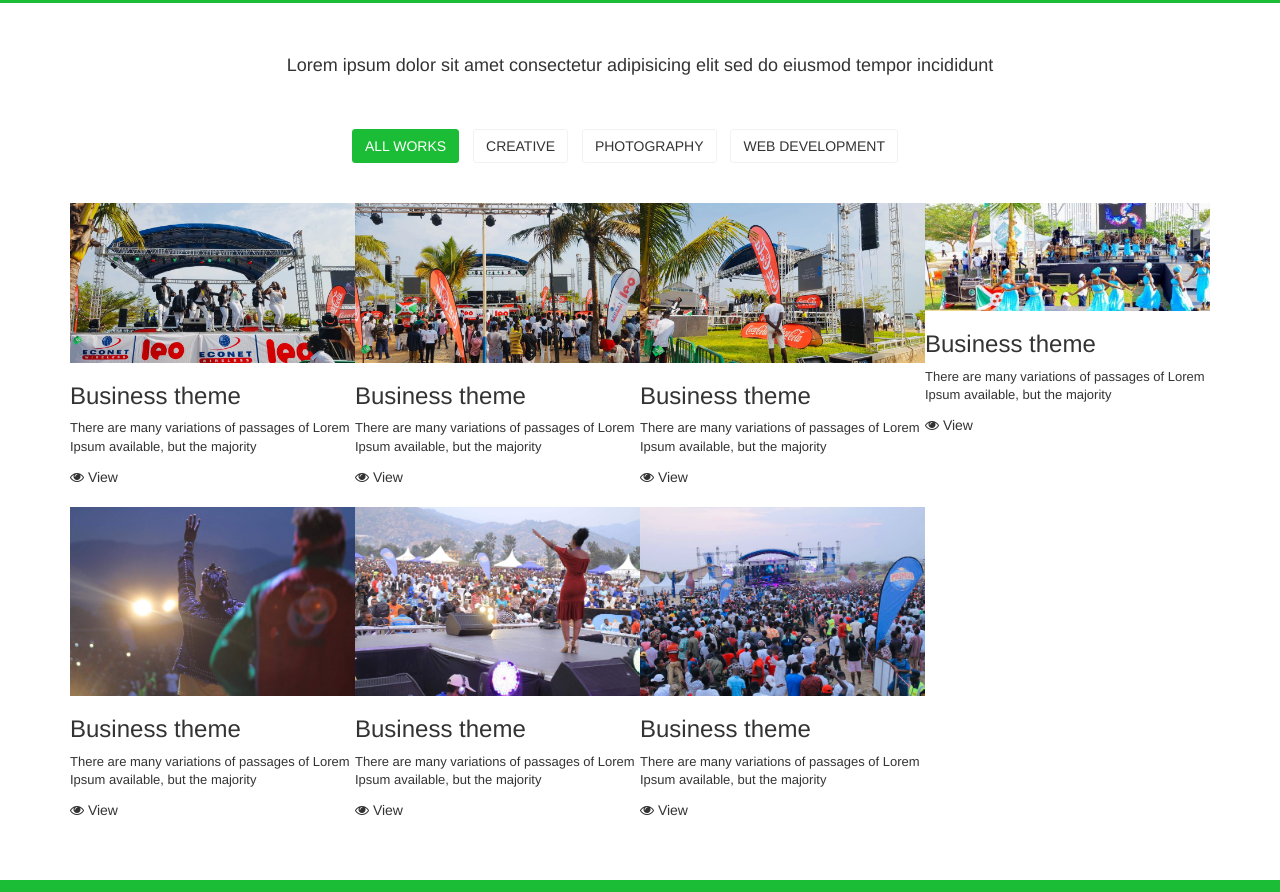
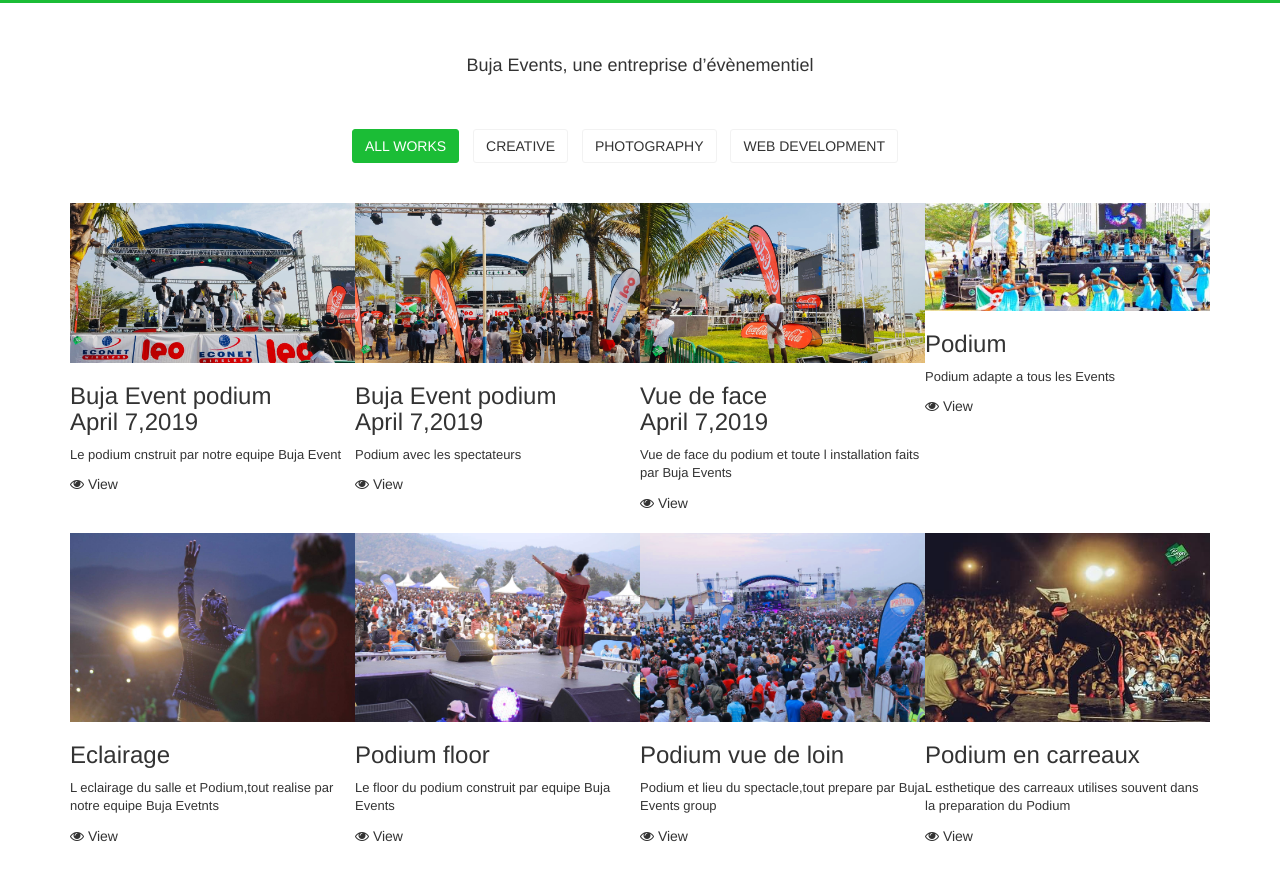
Before and after one commit to DukoreTech/BujaEvents, a plain HTML site: page portfolio.html in a window 1280 px wide. Shown: the part 148-1040 px from the top of the page. Drawn offline with Linux system fonts and the light colour scheme.

Commit message:
Portofolio modified

```diff
--- a/portfolio.html
+++ b/portfolio.html
@@ -65,7 +65,7 @@
     <section id="portfolio">
         <div class="container">
             <div class="center">
-               <p>Lorem ipsum dolor sit amet consectetur adipisicing elit sed do eiusmod tempor incididunt</p>
+               <p>Buja Events, une entreprise d’évènementiel </p>
             </div>
 
             <ul class="portfolio-filter text-center">
@@ -83,9 +83,9 @@
                             <img class="img-responsive" src="images/portfolio/recent/IMG_9931.jpg" alt="">
                             <div class="overlay">
                                 <div class="recent-work-inner">
-                                    <h3><a href="#">Business theme</a></h3>
-                                    <p>There are many variations of passages of Lorem Ipsum available, but the majority</p>
-                                    <a class="preview" href="images/portfolio/full/IMG_9941.jpg" rel="prettyPhoto"><i class="fa fa-eye"></i> View</a>
+                                    <h3><a href="#">Buja Event podium <br> April 7,2019 </a></h3>
+                                    <p>Le podium cnstruit par notre equipe Buja Event</p>
+                                    <a class="preview" href="images/portfolio/full/IMG_9931.jpg" rel="prettyPhoto"><i class="fa fa-eye"></i> View</a>
                                 </div>
                             </div>
                         </div>
@@ -96,9 +96,9 @@
                             <img class="img-responsive" src="images/portfolio/recent/IMG_9932.jpg" alt="">
                             <div class="overlay">
                                 <div class="recent-work-inner">
-                                    <h3><a href="#">Business theme</a></h3>
-                                    <p>There are many variations of passages of Lorem Ipsum available, but the majority</p>
-                                    <a class="preview" href="images/portfolio/full/IMG_9942.jpg" rel="prettyPhoto"><i class="fa fa-eye"></i> View</a>
+                                    <h3><a href="#">Buja Event podium <br> April 7,2019 </a></h3>
+                                    <p>Podium avec les spectateurs </p>
+                                    <a class="preview" href="images/portfolio/full/IMG_9932.jpg" rel="prettyPhoto"><i class="fa fa-eye"></i> View</a>
                                 </div>
                             </div>
                         </div>
@@ -109,9 +109,9 @@
                             <img class="img-responsive" src="images/portfolio/recent/IMG_9933.jpg" alt="">
                             <div class="overlay">
                                 <div class="recent-work-inner">
-                                    <h3><a href="#">Business theme</a></h3>
-                                    <p>There are many variations of passages of Lorem Ipsum available, but the majority</p>
-                                    <a class="preview" href="images/portfolio/full/IMG_9943.jpg" rel="prettyPhoto"><i class="fa fa-eye"></i> View</a>
+                                    <h3><a href="#">Vue de face <br> April 7,2019 </a></h3>
+                                    <p>Vue de face du podium et toute l installation faits par Buja Events</p>
+                                    <a class="preview" href="images/portfolio/full/IMG_9933.jpg" rel="prettyPhoto"><i class="fa fa-eye"></i> View</a>
                                 </div>
                             </div>
                         </div>
@@ -122,9 +122,9 @@
                             <img class="img-responsive" src="images/portfolio/recent/IMG_9934.jpg" alt="">
                             <div class="overlay">
                                 <div class="recent-work-inner">
-                                    <h3><a href="#">Business theme</a></h3>
-                                    <p>There are many variations of passages of Lorem Ipsum available, but the majority</p>
-                                    <a class="preview" href="images/portfolio/full/IMG_9944.jpg" rel="prettyPhoto"><i class="fa fa-eye"></i> View</a>
+                                    <h3><a href="#">Podium </a></h3>
+                                    <p>Podium adapte a tous les Events</p>
+                                    <a class="preview" href="images/portfolio/full/IMG_9934.jpg" rel="prettyPhoto"><i class="fa fa-eye"></i> View</a>
                                 </div>
                             </div>
                         </div>
@@ -135,9 +135,9 @@
                             <img class="img-responsive" src="images/portfolio/recent/IMG_9939.jpg" alt="">
                             <div class="overlay">
                                 <div class="recent-work-inner">
-                                    <h3><a href="#">Business theme</a></h3>
-                                    <p>There are many variations of passages of Lorem Ipsum available, but the majority</p>
-                                    <a class="preview" href="images/portfolio/full/IMG_9949.jpg" rel="prettyPhoto"><i class="fa fa-eye"></i> View</a>
+                                    <h3><a href="#">Eclairage </a></h3>
+                                    <p>L eclairage du salle et Podium,tout realise par notre equipe Buja Evetnts</p>
+                                    <a class="preview" href="images/portfolio/full/IMG_9939.jpg" rel="prettyPhoto"><i class="fa fa-eye"></i> View</a>
                                 </div>
                             </div>
                         </div>
@@ -148,9 +148,9 @@
                             <img class="img-responsive" src="images/portfolio/recent/IMG_9936.jpg" alt="">
                             <div class="overlay">
                                 <div class="recent-work-inner">
-                                    <h3><a href="#">Business theme</a></h3>
-                                    <p>There are many variations of passages of Lorem Ipsum available, but the majority</p>
-                                    <a class="preview" href="images/portfolio/full/IMG_9946.jpg" rel="prettyPhoto"><i class="fa fa-eye"></i> View</a>
+                                    <h3><a href="#">Podium floor</a></h3>
+                                    <p>Le floor du podium construit par equipe Buja Events</p>
+                                    <a class="preview" href="images/portfolio/full/IMG_9936.jpg" rel="prettyPhoto"><i class="fa fa-eye"></i> View</a>
                                 </div>
                             </div>
                         </div>
@@ -161,9 +161,22 @@
                             <img class="img-responsive" src="images/portfolio/recent/IMG_9937.jpg" alt="">
                             <div class="overlay">
                                 <div class="recent-work-inner">
-                                    <h3><a href="#">Business theme</a></h3>
-                                    <p>There are many variations of passages of Lorem Ipsum available, but the majority</p>
-                                    <a class="preview" href="images/portfolio/full/IMG_9947.jpg" rel="prettyPhoto"><i class="fa fa-eye"></i> View</a>
+                                    <h3><a href="#">Podium vue de loin</a></h3>
+                                    <p>Podium et lieu du spectacle,tout prepare par Buja Events group</p>
+                                    <a class="preview" href="images/portfolio/full/IMG_9937.jpg" rel="prettyPhoto"><i class="fa fa-eye"></i> View</a>
+                                </div>
+                            </div>
+                        </div>
+                    </div><!--/.portfolio-item-->
+
+                    <div class="portfolio-item wordpress html col-xs-12 col-sm-4 col-md-3">
+                        <div class="recent-work-wrap">
+                            <img class="img-responsive" src="images/portfolio/recent/IMG_6491.jpg" alt="">
+                            <div class="overlay">
+                                <div class="recent-work-inner">
+                                    <h3><a href="#">Podium en carreaux</a></h3>
+                                    <p>L esthetique des carreaux utilises souvent dans la preparation du Podium</p>
+                                    <a class="preview" href="images/portfolio/full/IMG_6491.jpg" rel="prettyPhoto"><i class="fa fa-eye"></i> View</a>
                                 </div>
                             </div>
                         </div>
```
Also changed, not shown: images/portfolio/full/IMG_6491.JPG (added), images/portfolio/full/IMG_9931.jpg (added), images/portfolio/full/IMG_9932.jpg (added), images/portfolio/full/IMG_9933.jpg (added), images/portfolio/full/IMG_9934.JPG (added), images/portfolio/full/IMG_9935.jpg (added), images/portfolio/full/IMG_9936.JPG (added), images/portfolio/full/IMG_9937.jpg (added), images/portfolio/full/IMG_9938.JPG (added), images/portfolio/full/IMG_9939.JPG (added), images/portfolio/full/IMG_9940.JPG (added), images/portfolio/recent/IMG_6491.JPG (added). Lines whose indentation alone changed are shown as unchanged.
